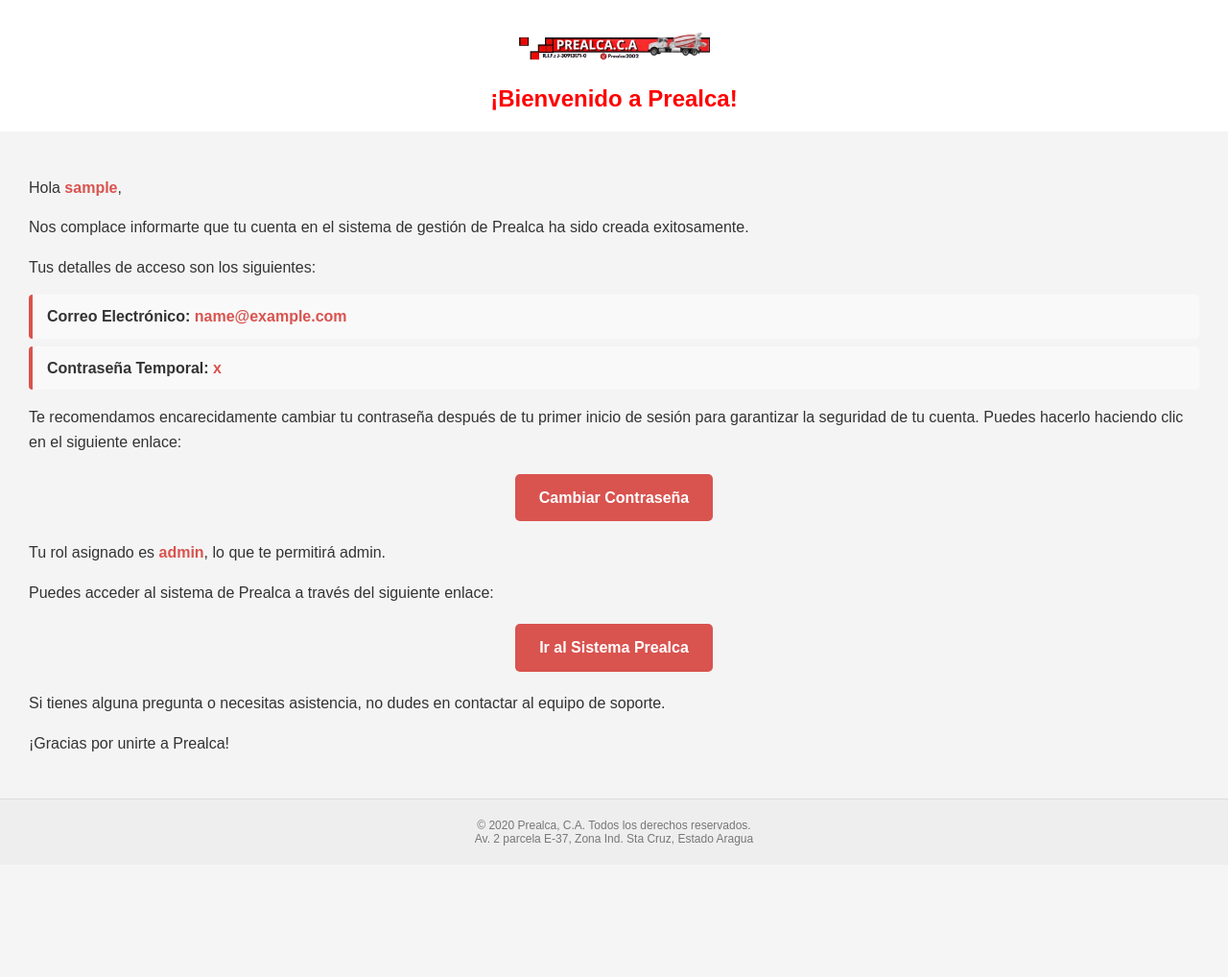
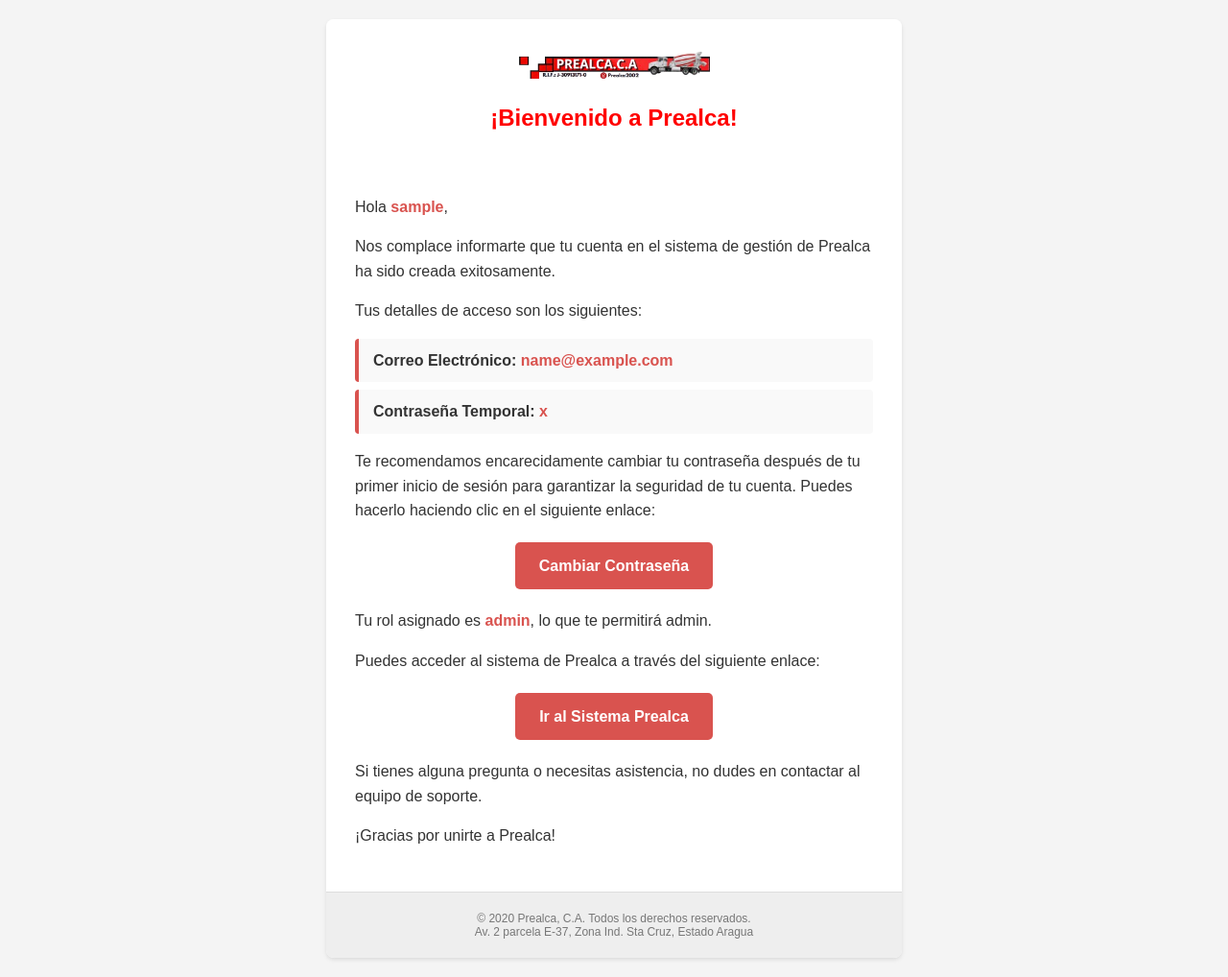
Before and after one commit to rfusco22/PREALCA_UNI, a Flask app: template templates/welcome_email.html in a window 1280 px wide. Shown: the whole page at 96% size. Before the commit the page ends 881 px from the top, so only its background shows below. Run offline with Flask 3, Linux system fonts and the light colour scheme; the template is opened without the code that fills it: most values are stand-ins (such as "Sample title", 1, 10 or a date in 2020).

Commit message:
Update welcome_email.html

```diff
--- a/templates/welcome_email.html
+++ b/templates/welcome_email.html
@@ -109,7 +109,8 @@
     </style>
 </head>
 <body>
-    <div class="email-header">
+    <div class="email-container">
+        <div class="email-header">
             <div class="logo-container">
                 <img src="{{ url_for('static', filename='uploads/Logo Prealca Sin Fondo.png', _external=True) }}" alt="Logo Prealca" class="logo-image" style="max-width: 200px; height: auto; display: block; margin: 0 auto; background: white;">
             </div>
```
